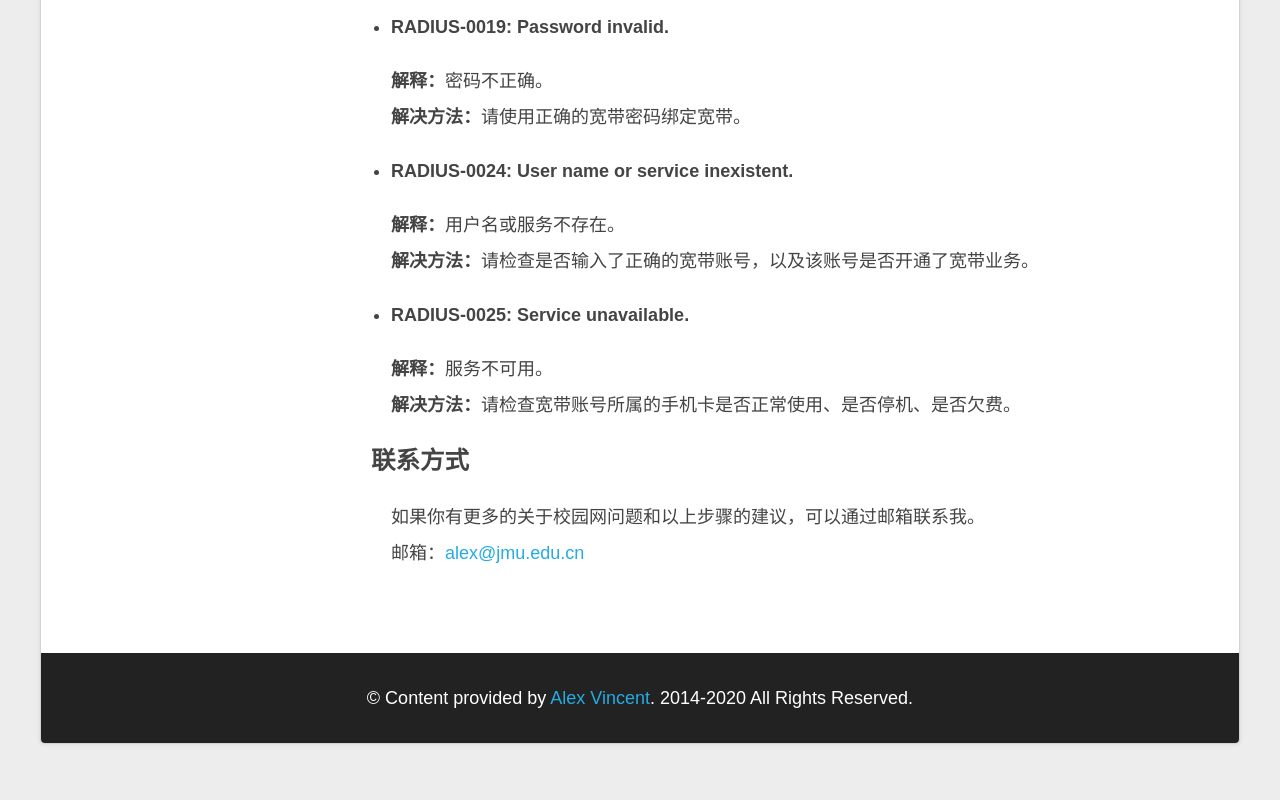
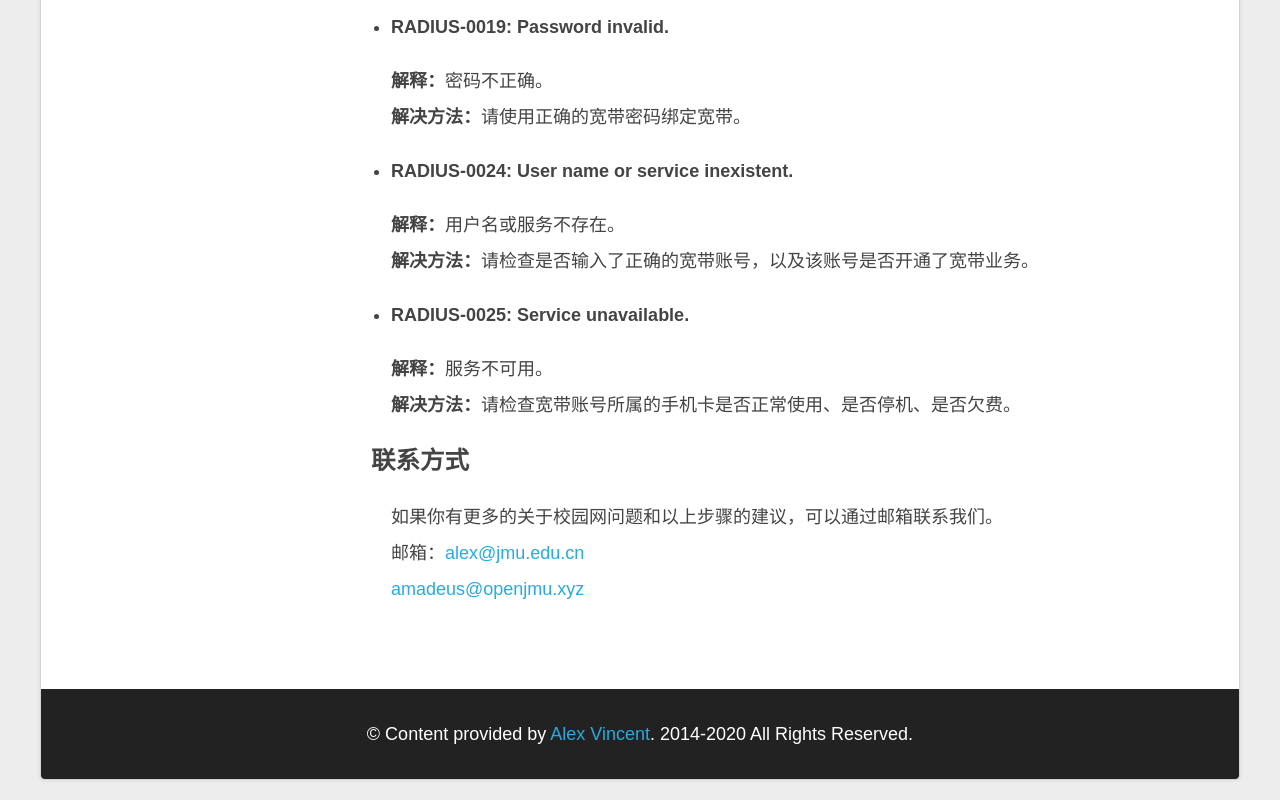
Before and after one commit to openjmu/net-questions-and-answers, a plain HTML site: page index.html in a window 1280 px wide. Shown: the part 11054-11854 px from the top of the page. Before the commit the page ends 11818 px from the top, so only its background shows below. Drawn offline with Linux system fonts and the light colour scheme.

Commit message:
contact: add email address

```diff
--- a/index.html
+++ b/index.html
@@ -321,9 +321,10 @@
                 <h3 id="contactme">联系方式</h3>
                 <ul>
                     <p>
-                        如果你有更多的关于校园网问题和以上步骤的建议，可以通过邮箱联系我。
+                        如果你有更多的关于校园网问题和以上步骤的建议，可以通过邮箱联系我们。
                         <br />
-                        邮箱：<a href="mailto:alex@jmu.edu.cn">alex@jmu.edu.cn</a>
+                        邮箱：<a href="mailto:alex@jmu.edu.cn">alex@jmu.edu.cn</a> <br />
+                        <a href="mailto:amadeus@openjmu.xyz">amadeus@openjmu.xyz</a>
                     </p>
                 </ul>
             </div>
```
